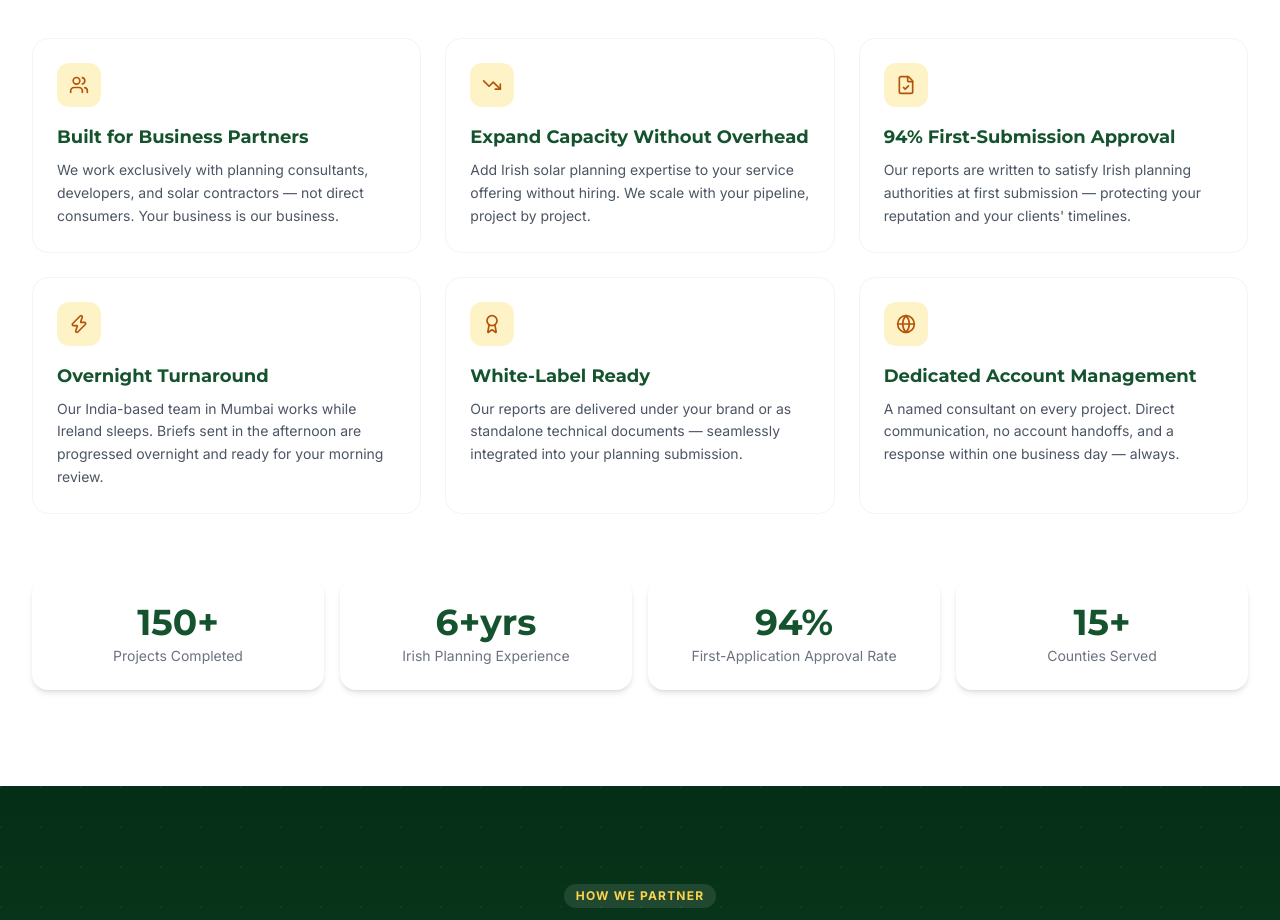
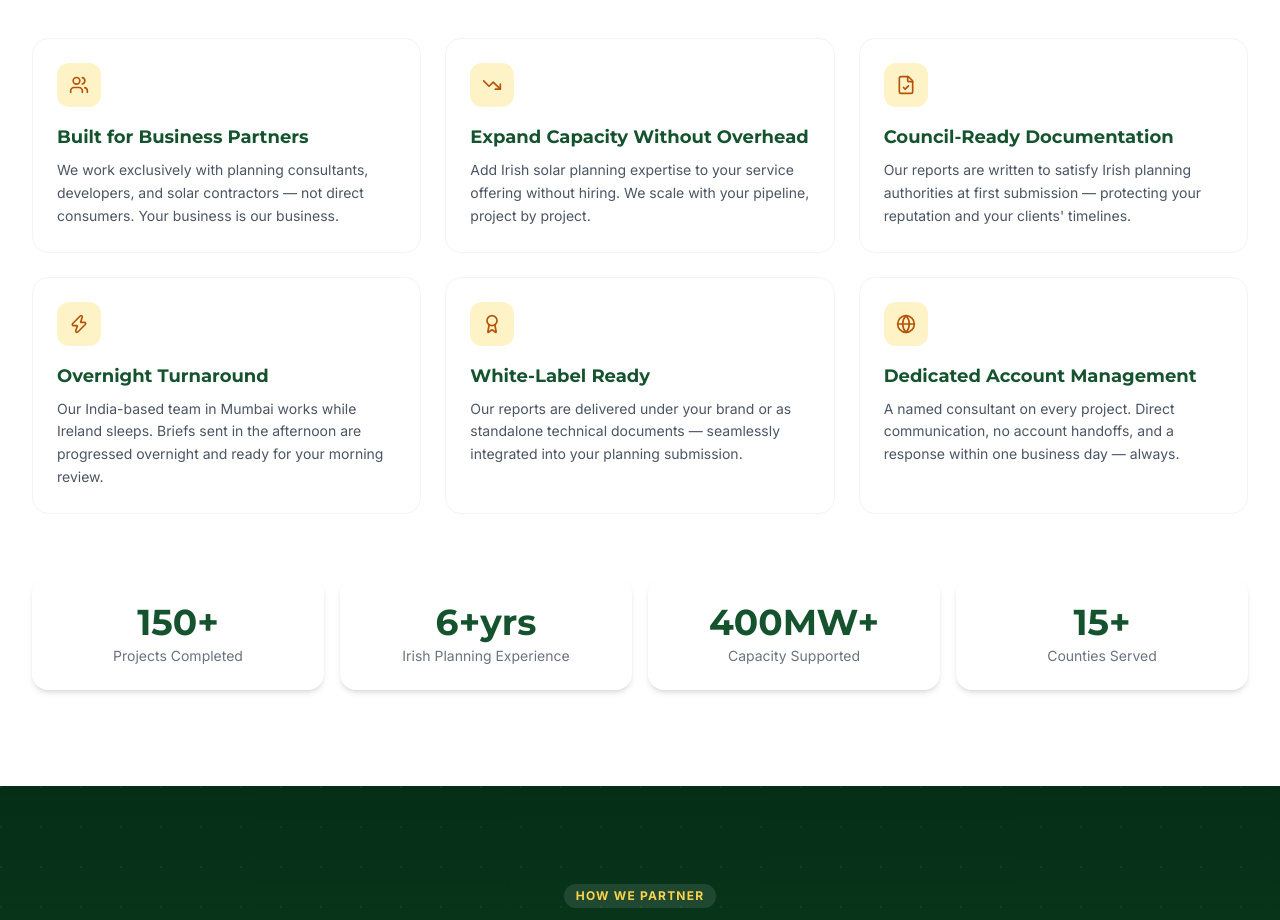
Before and after one commit to thegowin123-afk/solar-website, a React (Vite) app: page / in a window 1280 px wide. Shown: the part 2620-3540 px from the top of the page. Built offline with nearby package versions, Linux system fonts and the light colour scheme.

Commit message:
Remove unsubstantiated 94% claim; replace with verifiable stats and safer copy

```diff
--- a/src/components/sections/WhyUs.jsx
+++ b/src/components/sections/WhyUs.jsx
@@ -15,7 +15,7 @@ const reasons = [
   },
   {
     icon: FileCheck,
-    title: '94% First-Submission Approval',
+    title: 'Council-Ready Documentation',
     desc: 'Our reports are written to satisfy Irish planning authorities at first submission — protecting your reputation and your clients\' timelines.',
   },
   {
@@ -38,7 +38,7 @@ const reasons = [
 const stats = [
   { value: '150+', label: 'Projects Completed' },
   { value: '6+yrs', label: 'Irish Planning Experience' },
-  { value: '94%', label: 'First-Application Approval Rate' },
+  { value: '400MW+', label: 'Capacity Supported' },
   { value: '15+', label: 'Counties Served' },
 ];
 
--- a/src/pages/About.jsx
+++ b/src/pages/About.jsx
@@ -85,7 +85,7 @@ export default function About() {
     <>
       <Helmet>
         <title>About SolarPlan Ireland | Solar Planning Application Specialists Since 2016</title>
-        <meta name="description" content="SolarPlan Ireland — India-based (Mumbai) solar planning application specialists. Expert glint & glare, Landscape Plans, and PV planning drawings for Irish solar projects. 150+ projects, 94% approval rate." />
+        <meta name="description" content="SolarPlan Ireland — India-based solar planning specialists delivering glint and glare assessments, PV planning drawings and landscape plans for Irish solar projects. 150+ projects across 15+ counties." />
         <link rel="canonical" href={PAGE_URL} />
         <meta property="og:title" content="About SolarPlan Ireland | Solar Planning Application Specialists" />
         <meta property="og:description" content="India-based (Mumbai) solar planning specialists. Expert glint & glare, Landscape Plans, and PV planning drawings for Irish solar projects, at outsourcing rates." />
@@ -124,7 +124,7 @@ export default function About() {
               <div className="grid grid-cols-2 gap-4">
                 {[
                   { value: '150+', label: 'Projects Completed' },
-                  { value: '94%', label: 'First-Application Approval' },
+                  { value: '400MW+', label: 'Capacity Supported' },
                   { value: '30–50%', label: 'Client Cost Saving' },
                   { value: '15+', label: 'Irish Counties Served' },
                 ].map(({ value, label }) => (
--- a/src/pages/CaseStudies.jsx
+++ b/src/pages/CaseStudies.jsx
@@ -95,7 +95,7 @@ export default function CaseStudies() {
               { value: '150+', label: 'Projects Completed' },
               { value: '400MW+', label: 'Capacity Approved' },
               { value: '15+', label: 'Counties Served' },
-              { value: '94%', label: 'First-Application Success' },
+              { value: '400MW+', label: 'Capacity Supported' },
             ].map(({ value, label }) => (
               <div key={label}>
                 <p className="text-4xl font-heading font-bold mb-1">{value}</p>
--- a/src/pages/Contact.jsx
+++ b/src/pages/Contact.jsx
@@ -166,7 +166,7 @@ export default function Contact() {
               <div className="bg-white border border-gray-200 rounded-2xl p-6">
                 <p className="text-xs font-bold text-gray-400 uppercase tracking-wide mb-4">Why clients choose us</p>
                 {[
-                  '94% first-application approval rate',
+                  'Council-ready solar planning documentation',
                   'India-based team (Mumbai) — 30–50% cheaper than Dublin agencies',
                   'Dedicated named consultant on every project',
                   'Fixed fees — no surprise invoices',
```
